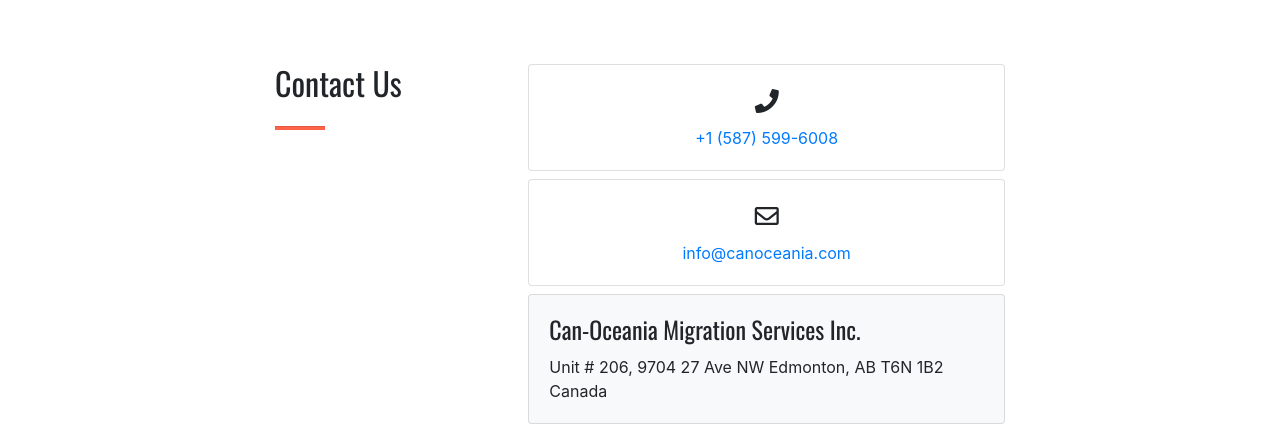
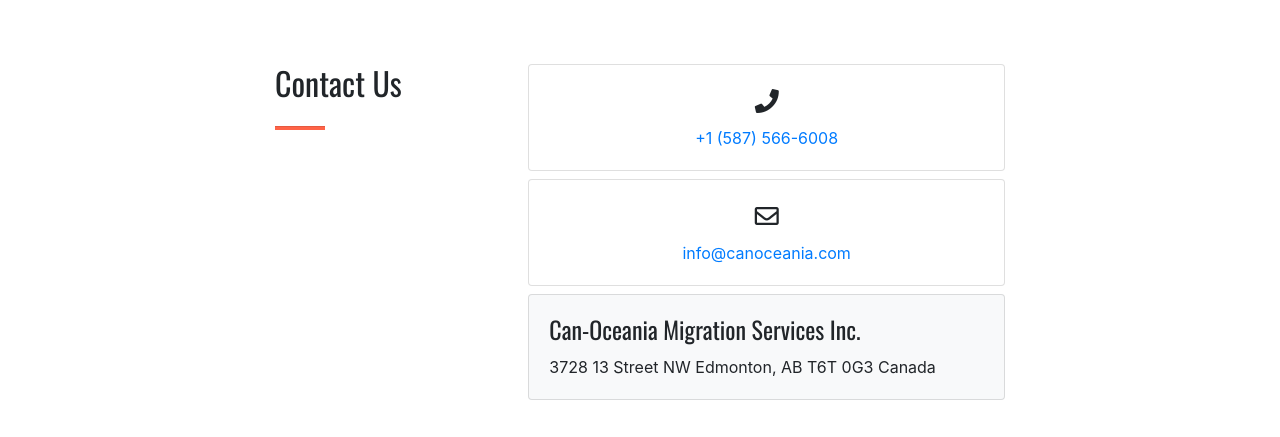
Before and after one commit to prashantkundidhiman/prashantkundidhiman.github.io, a website with bundled scripts: page index.html in a window 1280 px wide. Shown: the part 1620-2057 px from the top of the page. Built offline with nearby package versions, Linux system fonts and the light colour scheme; grey boxes are pictures that could not be loaded; a web font is replaced by a local one.

Commit message:
Update index.html

```diff
--- a/index.html
+++ b/index.html
@@ -134,7 +134,7 @@
                     <div class="card text-center  mb-2">
                         <div class="card-body">
                             <h4 class="card-title text-center"><i class="fas fa-phone"></i></h4>
-                            <a href="tel:+1 (587) 599-6008 " class="stretched-link ">+1 (587) 599-6008 </a>
+                            <a href="tel:+1 (587) 599-6008 " class="stretched-link ">+1 (587) 566-6008 </a>
                         </div>
                     </div>
 
@@ -148,7 +148,7 @@
                     <div class="card bg-light  mb-3">
                         <div class="card-body">
                             <h4 class="card-title">Can-Oceania Migration Services Inc.</h4>
-                            <p class="card-text">Unit # 206, 9704 27 Ave NW Edmonton, AB T6N 1B2 Canada</p>
+                            <p class="card-text">3728 13 Street NW Edmonton, AB T6T 0G3 Canada</p>
                         </div>
                     </div>
                     <div class="embed-responsive embed-responsive-4by3">
```
